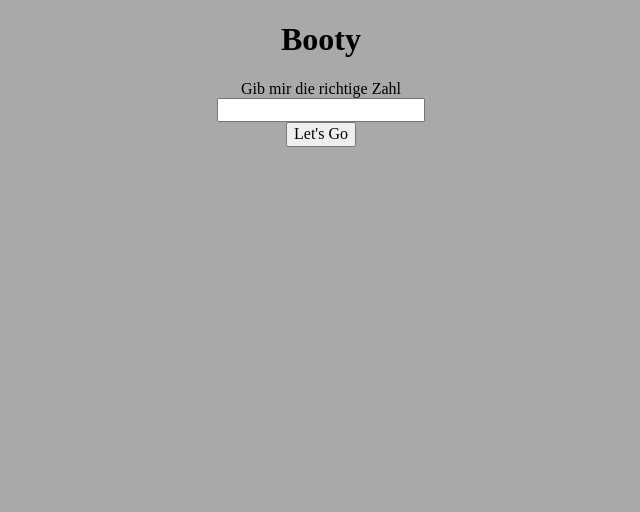
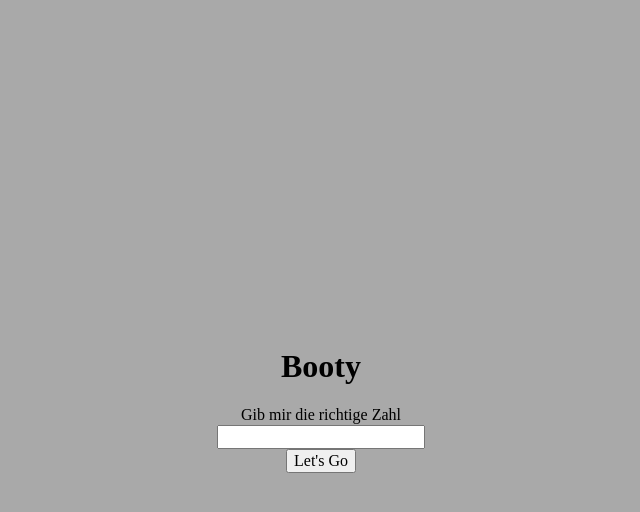
Before and after one commit to Toasty15/booty, a Next.js app: page / in a window 1280 px wide. Shown: the top 512 px of the page, without its empty margins (319-959 px from the left). Built offline with nearby package versions, Linux system fonts and the light colour scheme.

Commit message:
Centered elements

```diff
--- a/src/components/Game.jsx
+++ b/src/components/Game.jsx
@@ -43,7 +43,7 @@ const Game = () => {
   return (
     <div className={styles.game}>
       <label>Gib mir die richtige Zahl</label>
-      <input type={'text'} onChange={event => setAnswer(event.target.value)}/>
+      <input type={'text'} onChange={event => setAnswer(event.target.value)} onSubmit={checkAnswer}/>
       <input type={'button'} value={"Let's Go"} onClick={checkAnswer}/>
     </div>
   )
--- a/src/styles/Layout.module.scss
+++ b/src/styles/Layout.module.scss
@@ -3,6 +3,7 @@
   align-items: center;
   justify-content: center;
   flex-direction: column;
+  height: 100vh;
 }
 
 .title {
--- a/src/styles/styles.scss
+++ b/src/styles/styles.scss
@@ -1,5 +1,4 @@
 body {
   width: 100%;
-  height: 100%;
   background-color: darkgrey;
 }
```
